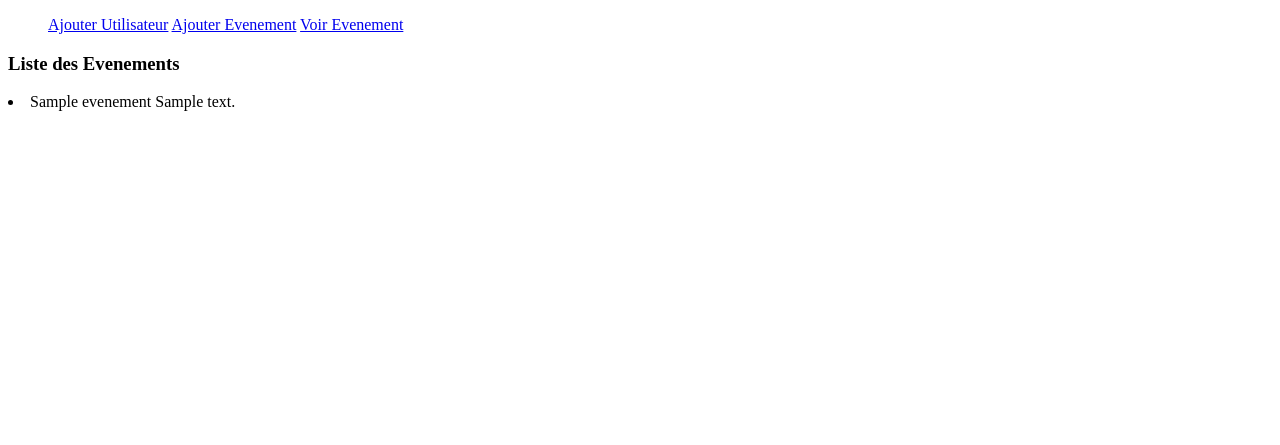
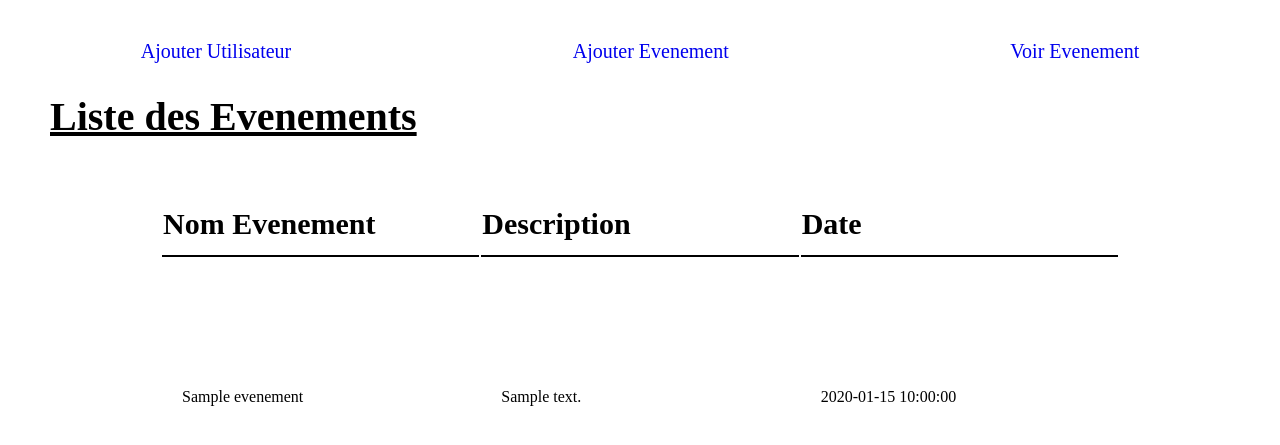
Before and after one commit to Alss019/tpsecu, a PHP site: page /tpsecu/showEvent in a window 1280 px wide. Shown: the top 445 px of the page. Run offline with PHP 8.4, Linux system fonts and the light colour scheme; tables that the repository leaves empty or names only in its code hold one stand-in row (values such as "Sample post"); data that the repository does not hold is empty.

Commit message:
modif css

```diff
--- /dev/null
+++ b/asset/css/showEnvent.css
@@ -0,0 +1,63 @@
+body {
+    margin: 0;
+    padding: 0;
+    font-family: quicksand;
+    display: flex;
+    flex-direction: column;
+}
+
+nav {
+    display: flex;
+    justify-content: space-around;
+    margin: 40px 0 70px 0;
+}
+
+nav a {
+    font-size: 20px;
+    text-decoration: none;
+    transition: font-size 1s;
+}
+
+nav a:hover {
+    cursor: pointer;
+    font-size: 25px;
+}
+
+nav a:active {
+    color: #000;
+}
+
+nav a:visited {
+    color: #000;
+}
+
+h1 {
+    margin: -40px 0 100px 50px;
+    font-size: 40px;
+    text-decoration: underline;
+}
+
+table {
+    margin: auto;
+    height: 300px;
+    width: 75%;
+}
+
+th div {
+    margin-top: -40px;
+    position: absolute;
+    font-size: 30px;
+}
+
+
+
+td {
+    padding: 17px 20px;
+    margin-top: 20px;
+    width: 200px;
+    max-width: 600px;
+    overflow: hidden;
+    text-overflow: ellipsis;
+    white-space: nowrap;
+    border-top: #000 solid 2px;
+}
--- a/controller/ctrl_show_event.php
+++ b/controller/ctrl_show_event.php
@@ -10,12 +10,12 @@ $liste = $event->showAllEvent($bdd);
 //boucle pour afficher la liste des articles (avec le nom et le prix)
 foreach ($liste as $value) {
 
-    echo '<li>
-            <span>' . $value->nom_event . '</span>
-            <span>' . $value->desc_event . '</span>
-            <span>' . $value->date_event . '</span>
-        </li>';
+        echo '<tr class="row">
+                <td>' . $value->nom_event . '</td>
+                <td>' . $value->desc_event . '</td>
+                <td>' . $value->date_event .  '</td>
+            </tr>';
 }
-echo   '</ul>
-        </body>
-        </html>';
+echo '</table>
+            </div>
+        </main>';
--- a/manager/manager_event.php
+++ b/manager/manager_event.php
@@ -25,7 +25,7 @@ class ManagerEvenement extends Evenement
     {
         try {
             $req = $bdd->prepare('SELECT id_event, nom_event,
-                desc_event FROM evenement');
+                desc_event, date_event FROM evenement');
             $req->execute();
             $data = $req->fetchAll(PDO::FETCH_OBJ);
             return $data;
--- a/view/header.php
+++ b/view/header.php
@@ -5,15 +5,13 @@
     <meta charset="UTF-8">
     <meta http-equiv="X-UA-Compatible" content="IE=edge">
     <meta name="viewport" content="width=device-width, initial-scale=1.0">
-    <title>Document</title>
+
 </head>
 
 <body>
     <nav>
-        <ul>
-            <a href="/tpsecu/addUtil">Ajouter Utilisateur</a>
-            <a href="/tpsecu/addEvent">Ajouter Evenement</a>
-            <a href="/tpsecu/showEvent">Voir Evenement</a>
-        </ul>
+        <a href="/tpsecu/addUtil">Ajouter Utilisateur</a>
+        <a href="/tpsecu/addEvent">Ajouter Evenement</a>
+        <a href="/tpsecu/showEvent">Voir Evenement</a>
     </nav>
 </body>
--- a/view/view_add_util.php
+++ b/view/view_add_util.php
@@ -32,9 +32,9 @@
     <div class="connex">
         <h3>Connexion</h3>
         <form action="" method="post">
-            <!-- <p>Saisir un email :</p> -->
+
             <p><input type="mail" name="mail_util" id="input" pattern="[a-z0-9._%+-]+@[a-z0-9.-]+\.[a-z]{2,}$" placeholder="Email"></p>
-            <!-- <p>Saisir un mot de passe :</p> -->
+
             <p><input type="password" name="pwd_util" id="input" pattern="(?=.*\d)(?=.*[a-z0-9])(?=.*[A-Z]).{6,}" placeholder="Mot de passe"></p>
             <p><input type="submit" value="Connexion" name="connect"></p>
         </form>
--- a/view/view_show_event.php
+++ b/view/view_show_event.php
@@ -5,11 +5,25 @@
     <meta charset="UTF-8">
     <meta http-equiv="X-UA-Compatible" content="IE=edge">
     <meta name="viewport" content="width=device-width, initial-scale=1.0">
+    <link rel="stylesheet" href="./asset/css/showEnvent.css">
     <title>Document</title>
 </head>
 
 <body>
-    <h3>Liste des Evenements</h3>
+    <h1>Liste des Evenements</h1>
+    <div class="listeEvent">
+        <table>
+            <tr>
+                <th>
+                    <div>Nom Evenement</div>
+                </th>
+                <th>
+                    <div>Description</div>
+                </th>
+                <th>
+                    <div>Date</div>
+                </th>
+            </tr>
 </body>
 
 </html>
```
Also changed, not shown: asset/css/addUtil.css (+22 -0 lines), asset/css/style.css (+23 -7 lines).
